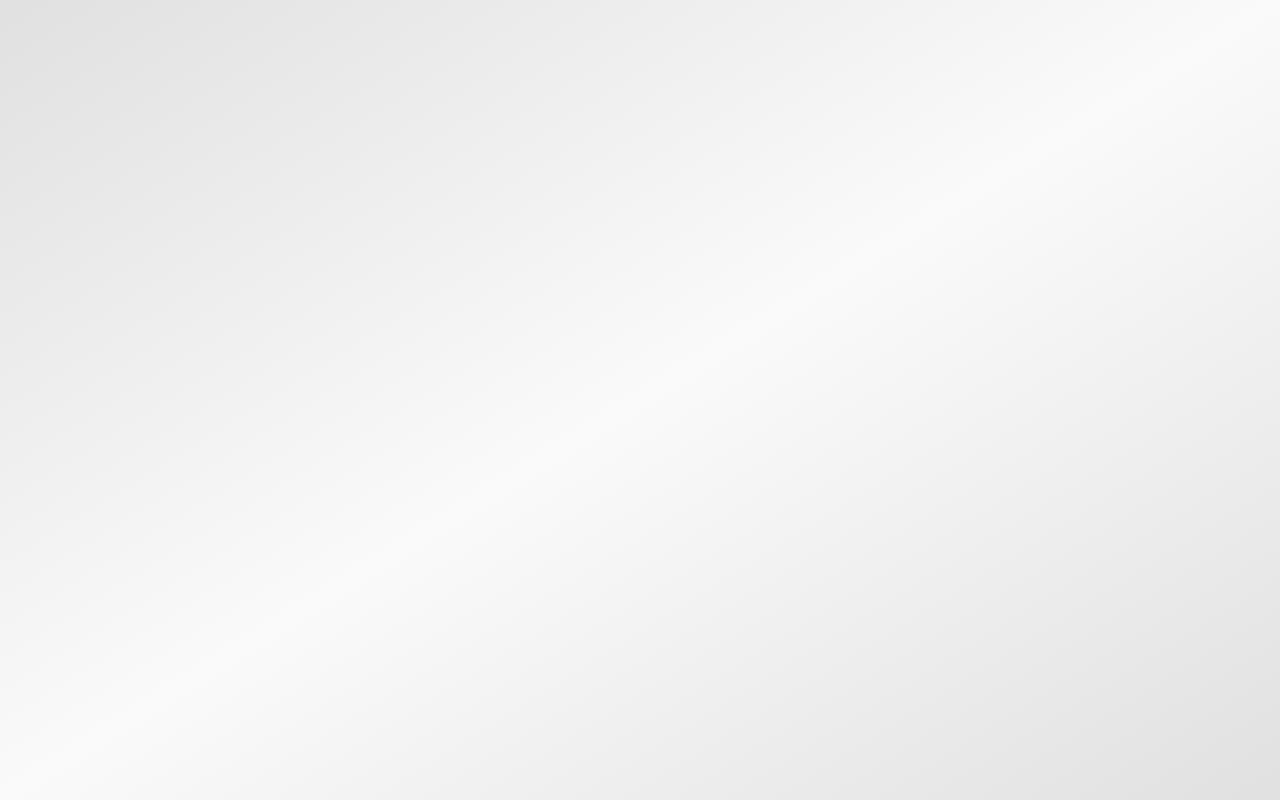
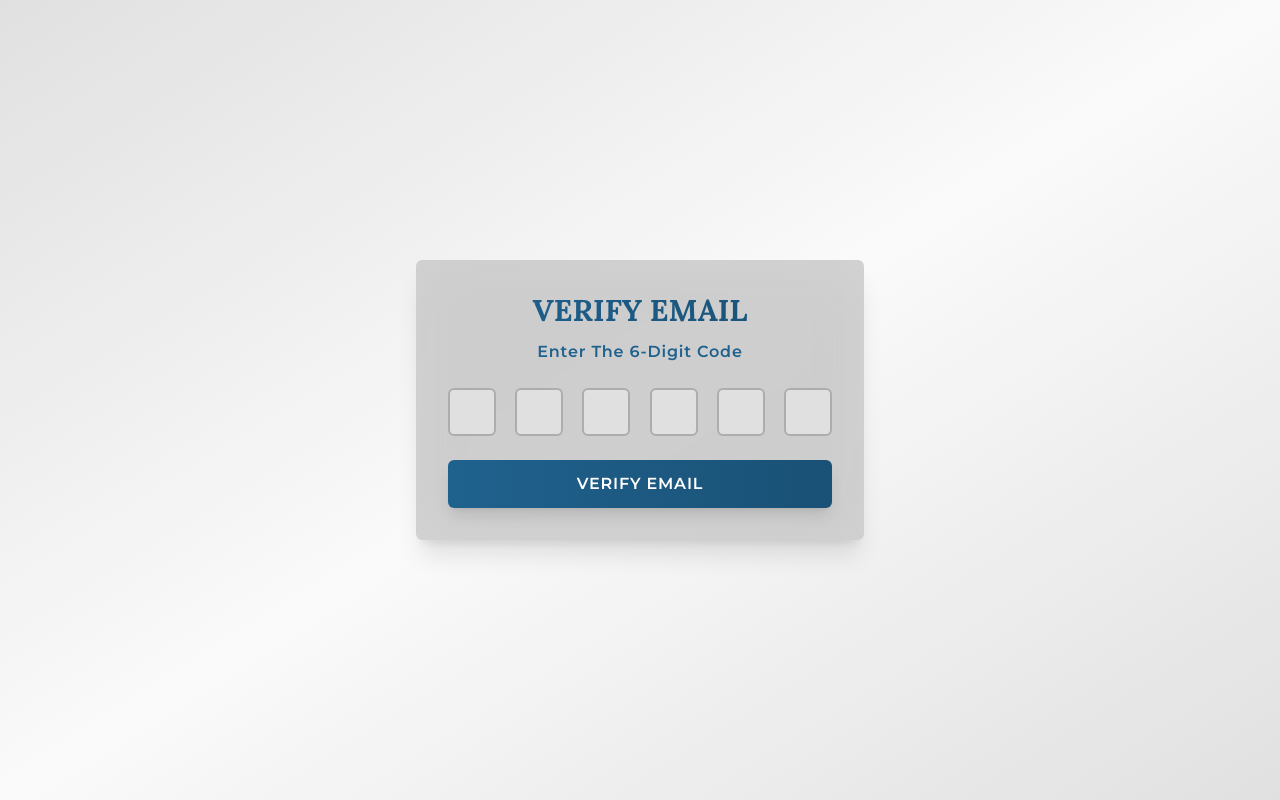
Before and after one commit to MAbdurahman/mern-auth-advance, a React (Vite) app in the folder frontend/: page /verify-email in a window 1280 px wide. Before the commit this address had no page. Built offline with nearby package versions, Linux system fonts and the light colour scheme.

Commit message:
Add styles for pages/VerifyEmailPage.jsx

```diff
--- a/frontend/src/App.jsx
+++ b/frontend/src/App.jsx
@@ -3,6 +3,7 @@
 import SignUpPage from './pages/SignUpPage.jsx';
 import SignInPage from './pages/SignInPage.jsx';
 import HomePage from './pages/HomePage.jsx';
+import VerifyEmailPage from './pages/VerifyEmailPage.jsx';
 
 export default function App() {
 
@@ -13,6 +14,7 @@
             <Route path="/" element={<HomePage/>} />
             <Route path="/sign-up" element={<SignUpPage/>} />
             <Route path="/sign-in" element={<SignInPage/>} />
+            <Route path="/verify-email" element={<VerifyEmailPage/>} />
 
          </Routes>
       </div>);
--- /dev/null
+++ b/frontend/src/pages/VerifyEmailPage.jsx
@@ -0,0 +1,75 @@
+/************************* imports *************************/
+import { useEffect, useRef, useState } from "react";
+import { useNavigate } from "react-router-dom";
+import { motion } from "framer-motion";
+
+export default function VerifyEmailPage() {
+   /************************* variables *************************/
+   const [code, setCode] = useState(["", "", "", "", "", ""]);
+   const inputRefs = useRef([]);
+   const navigate = useNavigate();
+
+   const handleChange = (index, value) => {
+      console.log('handleChange', index, value);
+
+   }//end of handleChange Function
+
+   const handleKeyDown = (index, e) => {
+      if (e.key === "Backspace" && !code[index] && index > 0) {
+         inputRefs.current[index - 1].focus();
+      }
+
+   }//end of handleKeyDown Function
+
+
+   const handleSubmit = async (e) => {
+      console.log('handleSubmit');
+
+   }//end of handleSubmit Function
+
+   return (
+      <div
+         className='max-w-md w-full bg-neutral-200 bg-opacity-50 backdrop-filter backdrop-blur-xl rounded-md shadow-xl overflow-hidden mx-2'>
+         <motion.div
+            initial={{opacity: 0, y: -50}}
+            animate={{opacity: 1, y: 0}}
+            transition={{duration: 0.5}}
+            className='bg-neutral-200 bg-opacity-50 backdrop-filter backdrop-blur-xl rounded-md shadow-2xl p-8 w-full max-w-md'
+         >
+            <h2
+               className='text-3xl uppercase font-bold mb-3 text-center bg-gradient-to-r from-blue-01-700 to-blue-01-800 text-transparent bg-clip-text'>
+               Verify Email
+            </h2>
+            <p className='text-center text-blue-01-700 font-semibold mb-6 capitalize tracking-wider'>Enter the 6-digit code</p>
+
+            <form onSubmit={handleSubmit} className='space-y-6'>
+               <div className='flex justify-between'>
+                  {code.map((digit, index) => (
+                     <input
+                        key={index}
+                        ref={(el) => (inputRefs.current[index] = el)}
+                        type='text'
+                        maxLength='6'
+                        value={digit}
+                        onChange={(e) => handleChange(index, e.target.value)}
+                        onKeyDown={(e) => handleKeyDown(index, e)}
+                        className='w-12 h-12 text-center text-2xl font-monospace font-semibold bg-neutral-100 text-augmented-900 border-2 border-neutral-300 rounded-md focus:border-blue-01-900 focus:outline-none'
+                     />
+                  ))}
+               </div>
+
+               <motion.button
+                  whileHover={{scale: 1.05}}
+                  whileTap={{scale: 0.95}}
+                  type='submit'
+
+                  className='w-full uppercase tracking-wider font-semibold bg-gradient-to-r from-blue-01-700 to-blue-01-800 text-white py-3 px-4 rounded-md shadow-lg hover:from-blue-01-700 hover:to-blue-01-800 focus:outline-none focus:ring-2 focus:ring-green-500 focus:ring-opacity-50 disabled:opacity-50'
+               >
+                  Verify Email
+               </motion.button>
+            </form>
+         </motion.div>
+      </div>
+
+   );
+};//end of VerifyEmailPage Function
```
